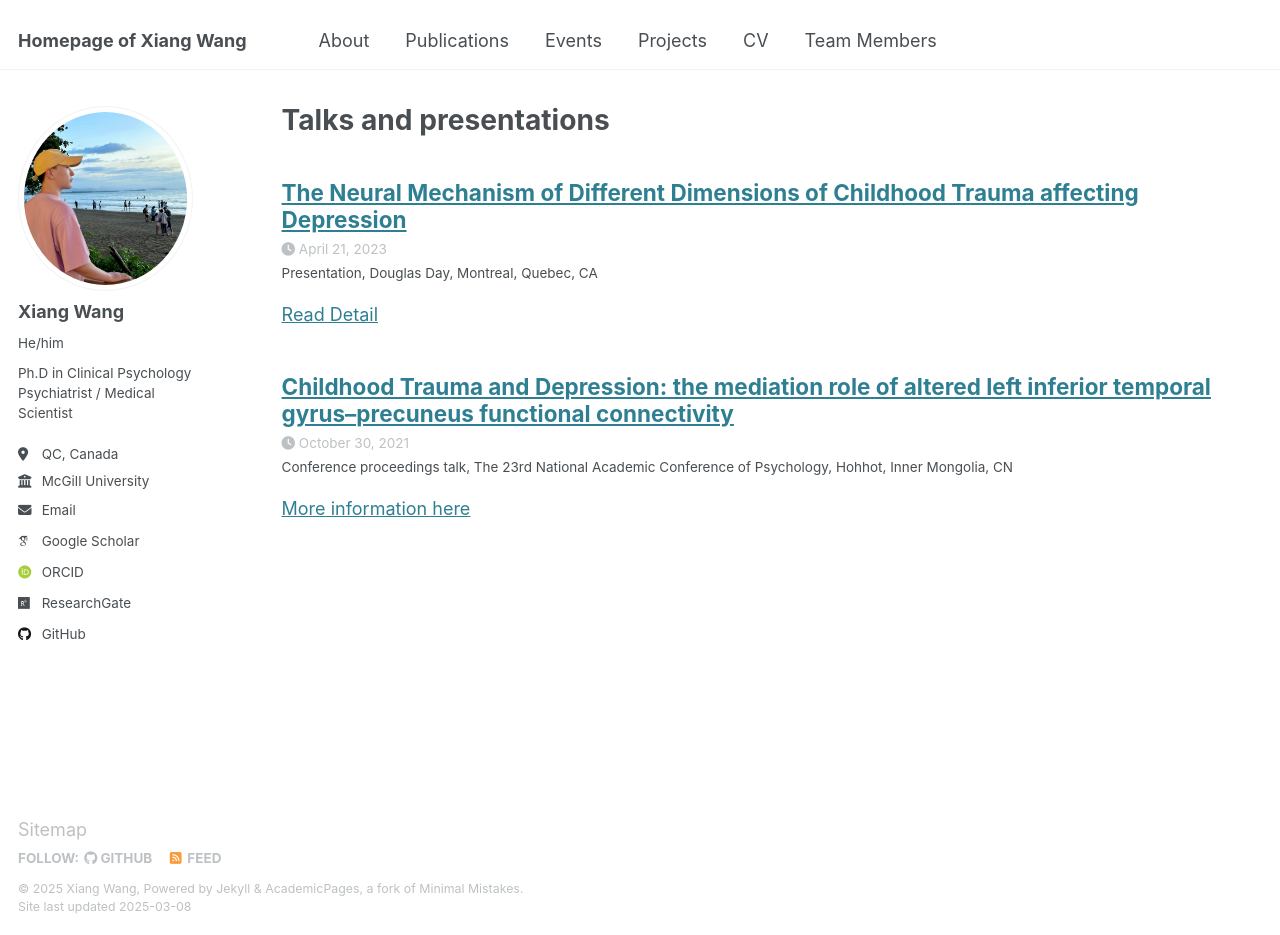
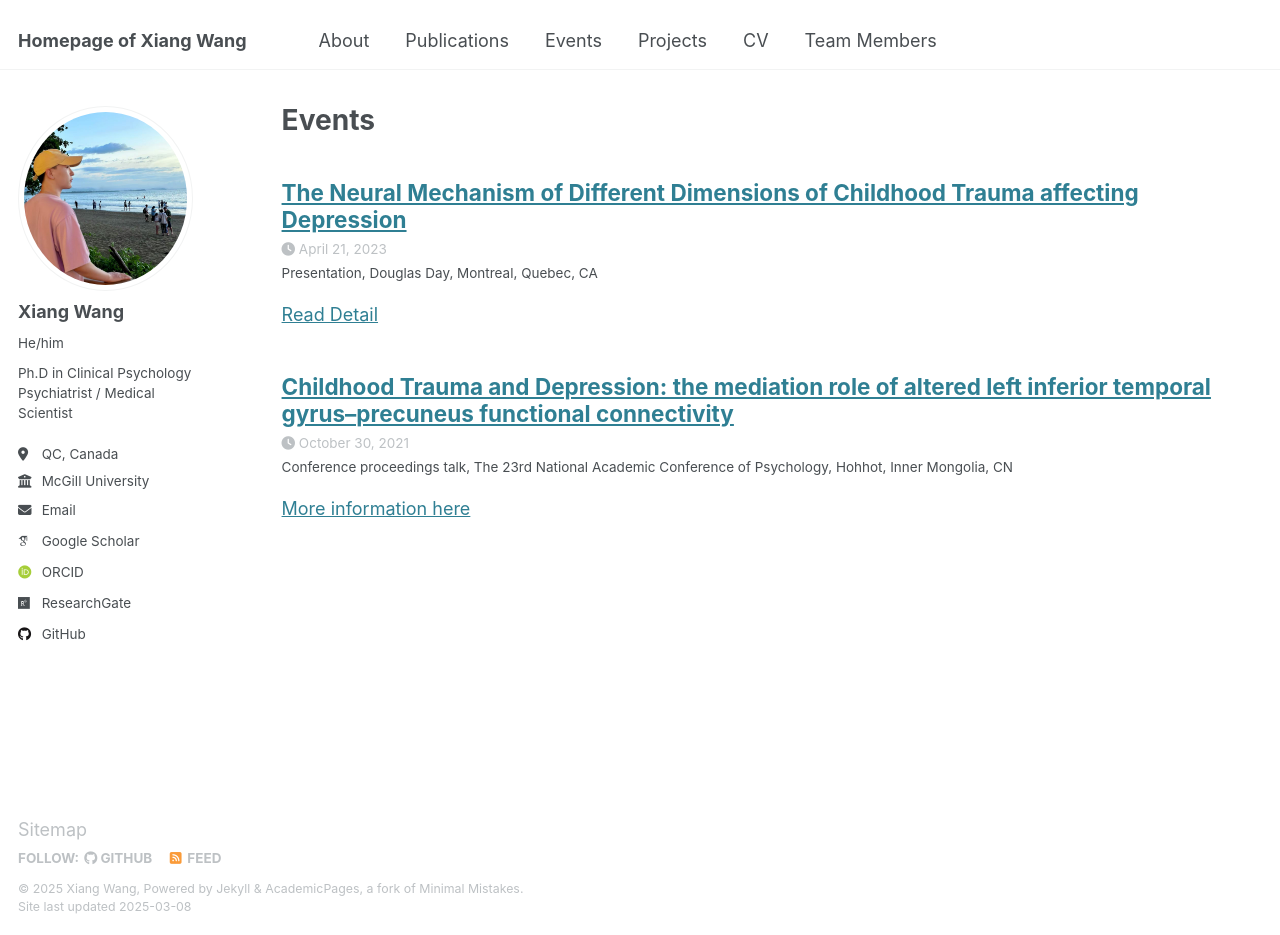
Before and after one commit to Xiang-Wangs/xiang-wangs.github.io, a Jekyll site: the page built from _pages/talks.html, in a window 1280 px wide and 935 px high. Built offline with Jekyll 4.4.1, drawn with Linux system fonts in a browser that asks for light colours; some web fonts are replaced.

Commit message:
Update talks.html

```diff
--- a/_pages/talks.html
+++ b/_pages/talks.html
@@ -1,6 +1,6 @@
 ---
 layout: archive
-title: "Talks and presentations"
+title: "Events"
 permalink: /talks/
 author_profile: true
 ---
```
